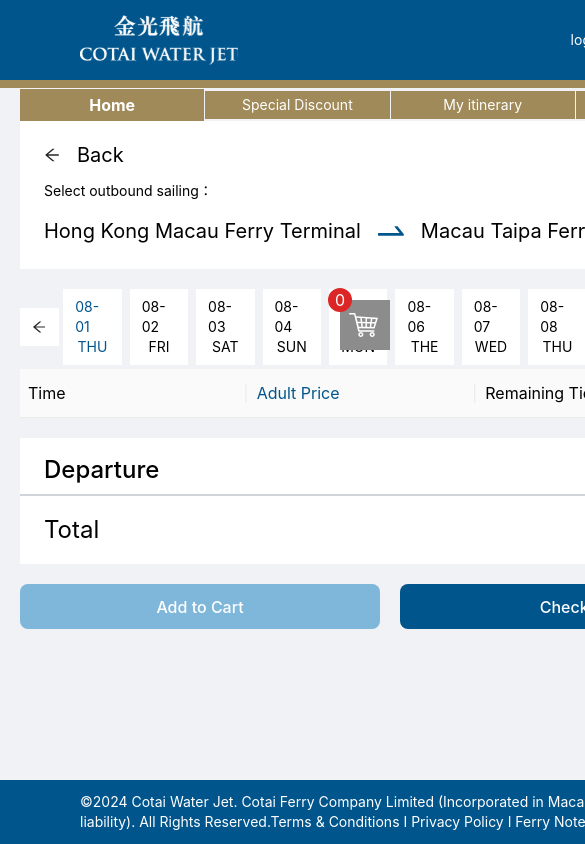
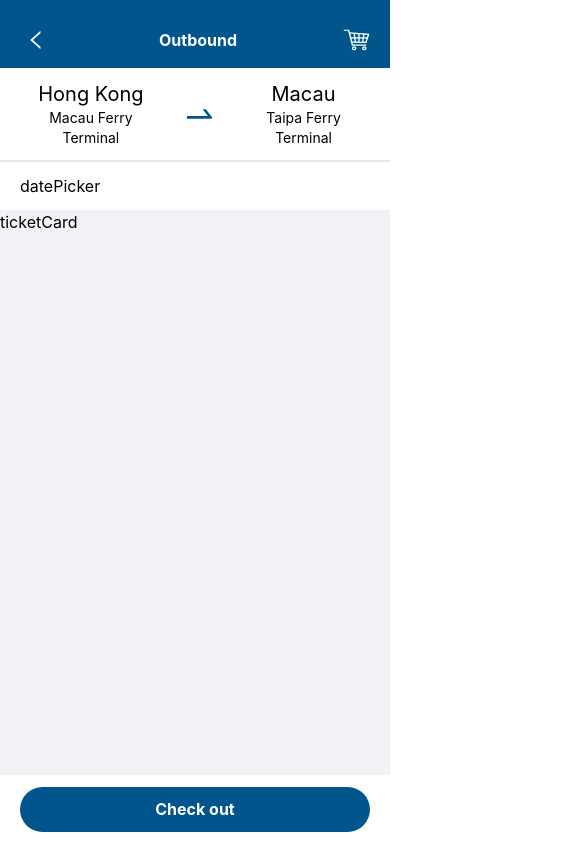
Before and after one commit to ouyangJM/jinfa, a React (Vite) app: page / in a window 390 px wide. Shown: the top 844 px of the page, 585 px wide, since content can reach past the window. Built offline with nearby package versions, Linux system fonts and the light colour scheme; no server answers.

Commit message:
[project] update  mobile responsive

```diff
--- a/src/pages/Home.jsx
+++ b/src/pages/Home.jsx
@@ -1,5 +1,7 @@
 import { useEffect, useState } from "react";
 import { useNavigate } from "react-router-dom";
+import cart1 from "../assets/cart1.svg";
+import Left from "../assets/Left.svg";
 import ArrowLeft from "./../assets/ArrowLeft.svg";
 import Sun from "./../assets/bigSun.svg";
 import cart from "./../assets/cart.svg";
@@ -35,19 +37,19 @@
     xhr.setRequestHeader("Content-Type", "application/json");
     xhr.send(data);
   };
-  useEffect(()=>{
+  useEffect(() => {
     const newCartList = JSON.parse(localStorage.getItem("cartList")) || [];
-      let newCount = 0
+    let newCount = 0;
     newCartList.forEach((item) => {
       if (item.count) {
         newCount += item.count;
-        }else{
-          newCount += 1
+      } else {
+        newCount += 1;
       }
-      })
-      console.log('-useeffect', newCartList, newCount);
-      setCartCount(newCount)
-  },[])
+    });
+    console.log("-useeffect", newCartList, newCount);
+    setCartCount(newCount);
+  }, []);
 
   const [checkedList, setCheckedList] = useState();
   const chooseTicket = (e) => {
@@ -57,7 +59,8 @@
   const saveStorage = () => {};
 
   return (
-    <div className="w-full">
+    <>
+      <div className="sm:block hidden w-full">
         <div className="flex flex-col w-full">
           <div className="w-full bg-white px-6 py-5">
             <div className="flex flex-col gap-y-3">
@@ -107,7 +110,11 @@
                 <div className="flex justify-center items-center bg-white pt-5">
                   <div className="mr-2 text-sm">{checkedList.date} </div>
                   <div className="mr-2 text-sm"> {checkedList.dayOfWeek} </div>
-                <img src={checkedList.timeFlag === "NIGHT" ? Moon : Sun} alt="" className="mr-2" />
+                  <img
+                    src={checkedList.timeFlag === "NIGHT" ? Moon : Sun}
+                    alt=""
+                    className="mr-2"
+                  />
                   <div className="text-sm">{checkedList?.startTime?.split(" ")[1]}</div>
                 </div>
                 <div className="text-sm">{checkedList.seatType}</div>
@@ -127,7 +134,7 @@
               <button
                 className="flex-1 bg-[#7fb7db]"
                 onClick={() => {
-                if(!checkedList) return
+                  if (!checkedList) return;
                   setCartCount(cartCount + 1);
                   setCartList([...cartList, checkedList]);
                 }}
@@ -147,7 +154,7 @@
           </div>
         </div>
 
-      <div className="fixed right-0" style={{ top: 300 }} onClick={()=> navigate("/detail")}>
+        <div className="fixed right-0" style={{ top: 300 }} onClick={() => navigate("/detail")}>
           <div className="relative">
             <img src={cart} alt="cart" />
             <div className="absolute -left-3 -top-3 w-6 h-6 rounded-full bg-red-600 flex items-center justify-center text-white">
@@ -156,5 +163,42 @@
           </div>
         </div>
       </div>
+
+      <div className="sm:hidden flex-1 flex flex-col justify-between w-full">
+        <div className="flex items-center justify-between bg-[#00558c] px-5 pt-6 pb-3">
+          <img src={Left} alt="left" />
+          <div className="text-white font-bold">Outbound</div>
+          <img src={cart1} alt="cart" />
+        </div>
+
+        <div className="flex-1 flex flex-col">
+          <div className="flex bg-white px-5 py-3">
+            <div className="flex justify-between items-center bg-white">
+              <div className="flex flex-col justify-center items-center pl-15 text-center">
+                <div className="text-xl">Hong Kong</div>
+                <div className="text-sm">Macau Ferry Terminal</div>
+              </div>
+              <div className="px-5">
+                <img src={SwapRight} alt="SwapRight" />
+              </div>
+              <div className="flex flex-col justify-center items-center pr-15 text-center">
+                <div className="text-xl">Macau</div>
+                <div className="text-sm">Taipa Ferry Terminal</div>
+              </div>
+            </div>
+          </div>
+
+          <div className="flex bg-white px-5 py-3 border-t-[2px]">
+            datePicker
+          </div>
+
+          <div>ticketCard</div>
+        </div>
+
+        <div className="bg-white py-3 px-5 flex justify-center">
+          <button className="w-full bg-[#00558c] rounded-full text-white font-bold" type="button">Check out</button>
+        </div>
+      </div>
+    </>
   );
 }
--- a/src/pages/Layout.jsx
+++ b/src/pages/Layout.jsx
@@ -5,7 +5,7 @@
 
 export default function Layout() {
   return (
-    <div className="w-full min-h-screen flex flex-col justify-between min-w-[780px]">
+    <div className="w-full min-h-screen flex flex-col justify-between sm:min-w-[780px]">
       <Header />
       <Wrapper>
         <Outlet />
--- a/src/pages/Wrapper/Wrapper.jsx
+++ b/src/pages/Wrapper/Wrapper.jsx
@@ -3,7 +3,7 @@
 
 function Wrapper({children}) {
   return (
-    <div className="flex-1 w-full flex flex-col items-center 1xl:px-20 px-5 bg-[#f0f2f5] pb-5">
+    <div className="flex-1 w-full flex flex-col items-center 1xl:px-20 sm:px-5 bg-[#f0f2f5] sm:pb-5">
       <Tabbar />
       {children}
     </div>
--- a/src/pages/components/Footer/Footer.jsx
+++ b/src/pages/components/Footer/Footer.jsx
@@ -2,7 +2,7 @@
 export default function Footer() {
   return (
     <div
-     className="bg-[#00558c] text-white text-sm py-3 px-20"
+     className="sm:block hidden bg-[#00558c] text-white text-sm py-3 px-20"
     >©2024 Cotai Water Jet. Cotai Ferry Company Limited (Incorporated in Macao with limited liability). All Rights Reserved.Terms & Conditions I Privacy Policy I Ferry Notes to Passengers</div>
   )
 }
--- a/src/pages/components/Header/Header.jsx
+++ b/src/pages/components/Header/Header.jsx
@@ -3,7 +3,7 @@
 
 export default function Header() {
   return (
-    <div>
+    <div className='sm:block hidden'>
       <div
     className="w-full px-20 py-[15px] flex justify-between items-center bg-[#00558c]">
       <div>
--- a/src/pages/components/Tabbar/Tabbar.jsx
+++ b/src/pages/components/Tabbar/Tabbar.jsx
@@ -7,7 +7,7 @@
   const navigate = useNavigate();
 
   return (
-    <div className='mt-[1px] w-full grid grid-cols-4 gap-x-[1px] text-center text-white text-sm items-center'>
+    <div className='hidden mt-[1px] w-full sm:grid grid-cols-4 gap-x-[1px] text-center text-white text-sm items-center'>
       <div className={classNames('w-full bg-[#a08a59] py-1 cursor-pointer',location?.pathname === "/" && "text-base font-bold")} onClick={()=> navigate("/")}>Home</div>
       <div className='w-full bg-[#a08a59] py-1'>Special Discount</div>
       <div className='w-full bg-[#a08a59] py-1'>My itinerary</div>
--- a/tailwind.config.js
+++ b/tailwind.config.js
@@ -7,7 +7,7 @@
   theme: {
     screens: {
       ssm: "390px",
-      sm: "640px",
+      sm: "480px",
       md: "768px",
       lg: "1060px",
       xl: "1280px",
```
Also changed, not shown: src/assets/Left.svg (added), src/assets/cart1.svg (added). Lines whose indentation alone changed are shown as unchanged.
